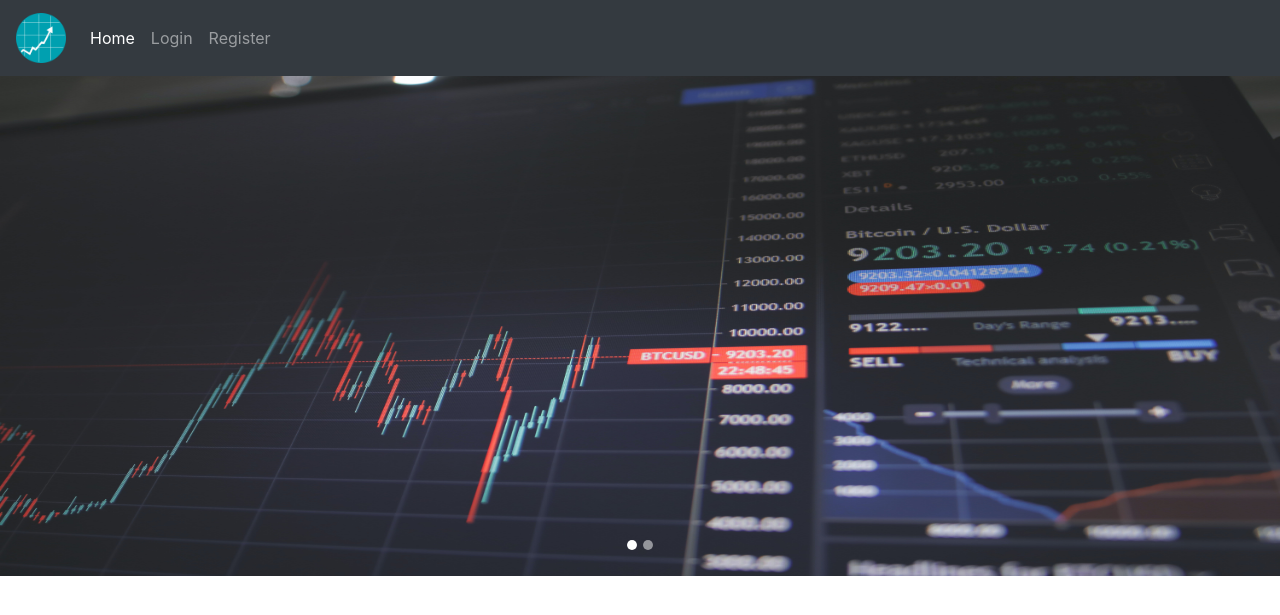
After one commit to unais5/Investfly, a Flask app: page /home in a window 1280 px wide. The commit adds this page. Shown: the top 615 px of the page. Run offline with Flask 2, Linux system fonts and the light colour scheme.

Commit message:
Landing page

```diff
--- a/Static/css/base1.css
+++ b/Static/css/base1.css
@@ -1,4 +1,6 @@
-                                            /* carousel */
+
+
+/* carousel */
 #banner{
     padding-top: 0px;
 }
--- /dev/null
+++ b/Static/css/home_page.css
@@ -0,0 +1,14 @@
+                                       /* carousel */
+#banner{
+    padding-top: 0px;
+}
+
+.carousel-item img{
+     height: 500px;
+}
+
+.carousel-indicators > li{
+    height: 10px !important;
+    border-radius: 100% !important;
+     width: 10px !important;
+}
--- a/app.py
+++ b/app.py
@@ -18,7 +18,9 @@ class User(db.Model):
 def index():
     return render_template("base1.html")
 
-
+@app.route('/home')
+def home_page():
+    return render_template("home_page.html")
 
 if __name__ == '__main__':
     app.run(debug=True)
--- a/templates/base1.html
+++ b/templates/base1.html
@@ -1,21 +1,15 @@
 <!DOCTYPE html>
 <html>
 <head>
-	<title>{% block title %}{% endblock %}</title>
-    <link href="//maxcdn.bootstrapcdn.com/bootstrap/4.1.1/css/bootstrap.min.css" rel="stylesheet" id="bootstrap-css">
-    <script src="//maxcdn.bootstrapcdn.com/bootstrap/4.1.1/js/bootstrap.min.js"></script>
-    <script src="//cdnjs.cloudflare.com/ajax/libs/jquery/3.2.1/jquery.min.js"></script>
-    <script src="https://kit.fontawesome.com/1c7bb9a56b.js" crossorigin="anonymous"></script>
-	<link rel="stylesheet" href="https://stackpath.bootstrapcdn.com/bootstrap/4.1.3/css/bootstrap.min.css" integrity="sha384-MCw98/SFnGE8fJT3GXwEOngsV7Zt27NXFoaoApmYm81iuXoPkFOJwJ8ERdknLPMO" crossorigin="anonymous">
-    <link rel="stylesheet" href="https://use.fontawesome.com/releases/v5.3.1/css/all.css" integrity="sha384-mzrmE5qonljUremFsqc01SB46JvROS7bZs3IO2EmfFsd15uHvIt+Y8vEf7N7fWAU" crossorigin="anonymous">
+  <title>{% block title %}{% endblock %}</title>
+    <link rel="stylesheet" href="https://cdn.jsdelivr.net/npm/bootstrap@4.5.3/dist/css/bootstrap.min.css" integrity="sha384-TX8t27EcRE3e/ihU7zmQxVncDAy5uIKz4rEkgIXeMed4M0jlfIDPvg6uqKI2xXr2" crossorigin="anonymous">
+    <link rel= "stylesheet" type= "text/css" href= "{{url_for('static',filename='css/base1.css')}}">
     {% block head %}
-    <link rel= "stylesheet" type= "text/css" href= "{{ url_for('static',filename='css/base1.css') }}">
     {% endblock %}
 </head>
 <body>
-    {% block content%}
     <nav class="navbar navbar-expand-lg navbar-dark bg-dark">
-        <a class="navbar-brand" href="home page.html"> <img src="{{url_for('static',filename='img/logo1.png')}}" width="50" height="50" alt="" loading="lazy"> </a>
+        <a class="navbar-brand" href="{{ url_for('home_page') }}"> <img src="{{url_for('static',filename='img/logo1.png')}}" width="50" height="50" alt="" loading="lazy"> </a>
         <button class="navbar-toggler" type="button" data-toggle="collapse" data-target="#navbarNav" aria-controls="navbarNav" aria-expanded="false" aria-label="Toggle navigation">
             <span class="navbar-toggler-icon"></span>
         </button>
--- a/templates/home page.html
+++ /dev/null
@@ -1,3 +0,0 @@
-{% extends "base1.html" %}
-{% block title %} Home Page {% endblock %}
-{% block head %} {% endblock %}
--- /dev/null
+++ b/templates/home_page.html
@@ -0,0 +1,26 @@
+{% extends "base1.html" %}
+
+{% block title %} Home Page {% endblock %}
+
+{% block head %}
+<link rel= "stylesheet" type= "text/css" href= "{{url_for('static',filename='css/home_page.css')}}">
+{% endblock %}
+
+{% block content %}
+<section id="banner">
+<div id="carouselExampleIndicators" class="carousel slide" data-ride="carousel">
+  <ol class="carousel-indicators">
+    <li data-target="#carouselExampleIndicators" data-slide-to="0" class="active"></li>
+    <li data-target="#carouselExampleIndicators" data-slide-to="1"></li>
+  </ol>
+  <div class="carousel-inner">
+    <div class="carousel-item active">
+      <img src="{{url_for('static',filename = 'img/carousel3.jpg')}}" class="d-block w-100" alt="...">
+    </div>
+    <div class="carousel-item">
+      <img src="{{url_for('static',filename = 'img/carousel1.jpg')}}" class="d-block w-100" alt="...">
+    </div>
+  </div>
+</div>
+</section>
+{% endblock %}
```
Also changed, not shown: other parts of templates/base1.html (+4 -26 lines), Login.db (deleted), Static/css/home page.css (deleted), Static/img/carousel1.jpg (added), Static/img/carousel2.jpg (added), Static/img/carousel3.jpg (added).
